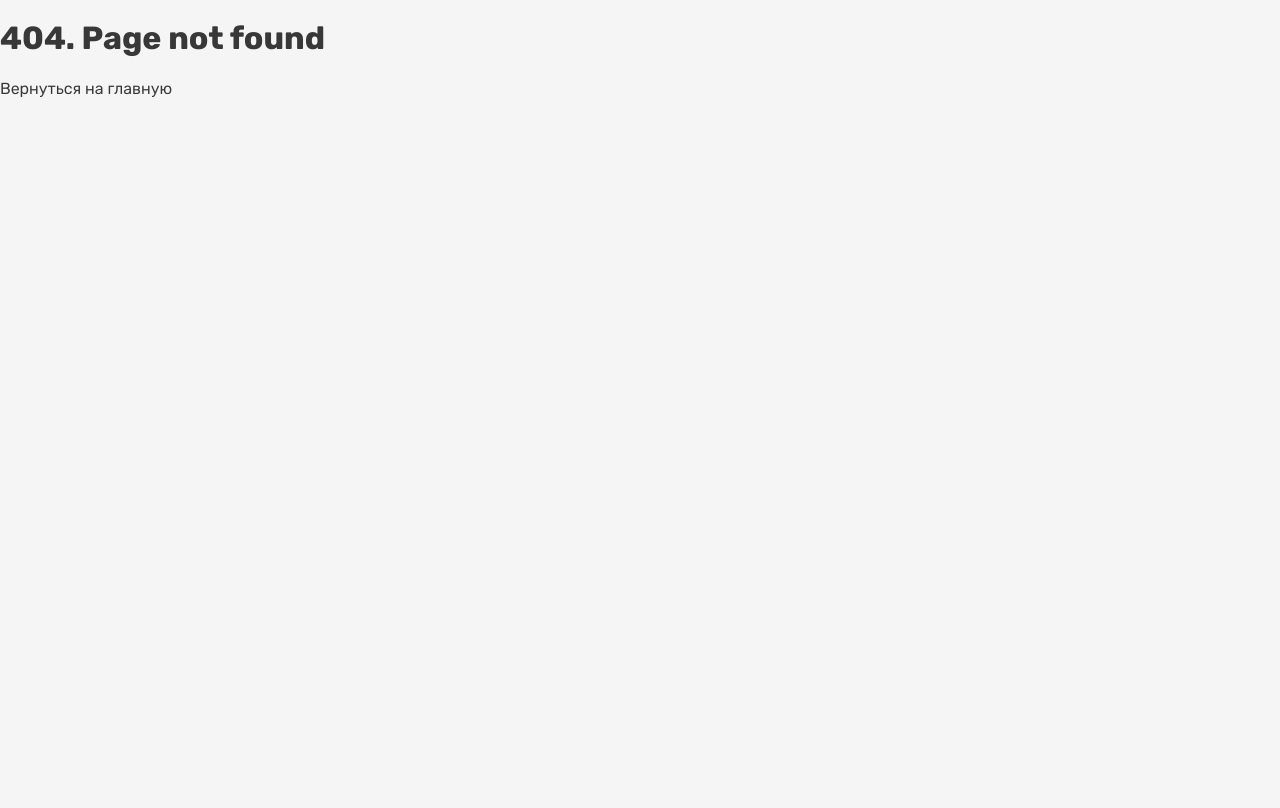
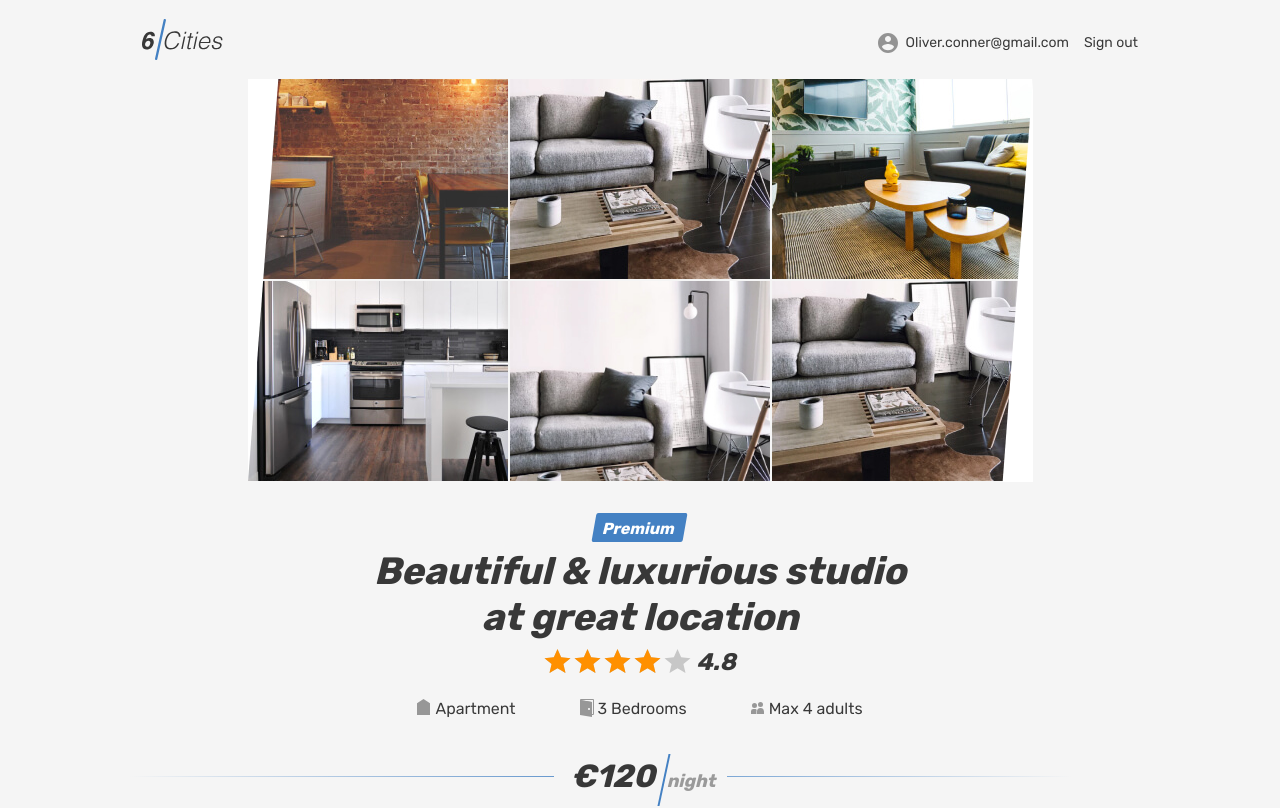
Before and after one commit to Yustes88/2069403-six-cities-simple-11, a React (Create React App) app in the folder project/: page /offer/1 in a window 1280 px wide. Before the commit this address had no page. Shown: the top 808 px of the page. Built offline with nearby package versions, Linux system fonts and the light colour scheme.

Commit message:
Добавляет вложенность маршрутов offer

```diff
--- a/project/src/components/app/app.tsx
+++ b/project/src/components/app/app.tsx
@@ -16,10 +16,11 @@ function App({totalAmount}: AppScreenProps): JSX.Element {
         <Route path={AppRoute.Root}>
           <Route index element={<Main totalAmount={totalAmount}/>}/>
           <Route path={AppRoute.Login} element={<Login/>}/>
-          <Route path={AppRoute.Offer} element={<Room/>}/>
-          <Route path={AppRoute.Id} element={<Room/>}/>
-          <Route path={AppRoute.NotFound} element={<NotFound/>}/>
+          <Route path={AppRoute.Offer} element={<Room/>}>
+            <Route path={AppRoute.Id} element={<Room/>}/>
+          </Route>
         </Route>
+        <Route path={AppRoute.NotFound} element={<NotFound/>}/>
       </Routes>
     </BrowserRouter>
   );
--- a/project/src/const.tsx
+++ b/project/src/const.tsx
@@ -1,7 +1,7 @@
 export enum AppRoute {
   Root = '/',
-  Login = 'login',
-  Offer = 'offer',
+  Login = '/login',
+  Offer = '/offer',
   Id = ':id',
   NotFound = '*',
 }
```
